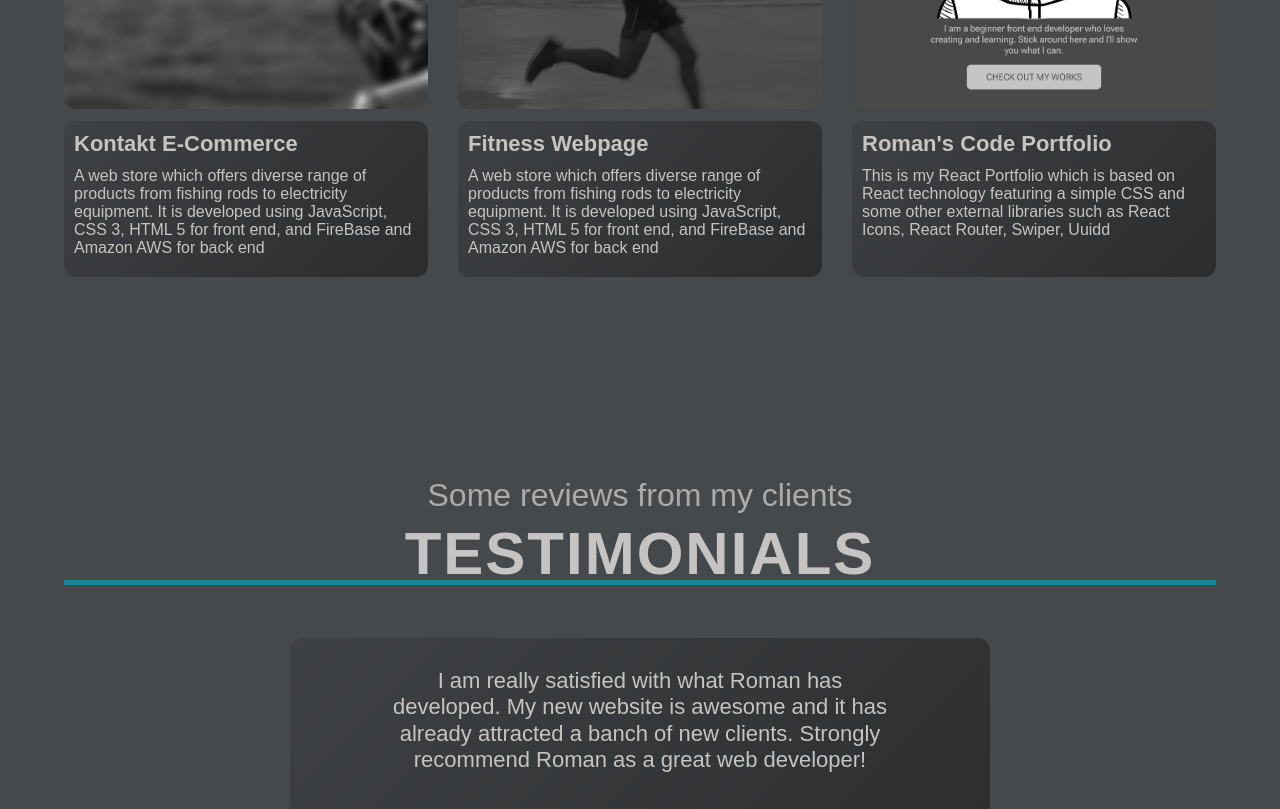
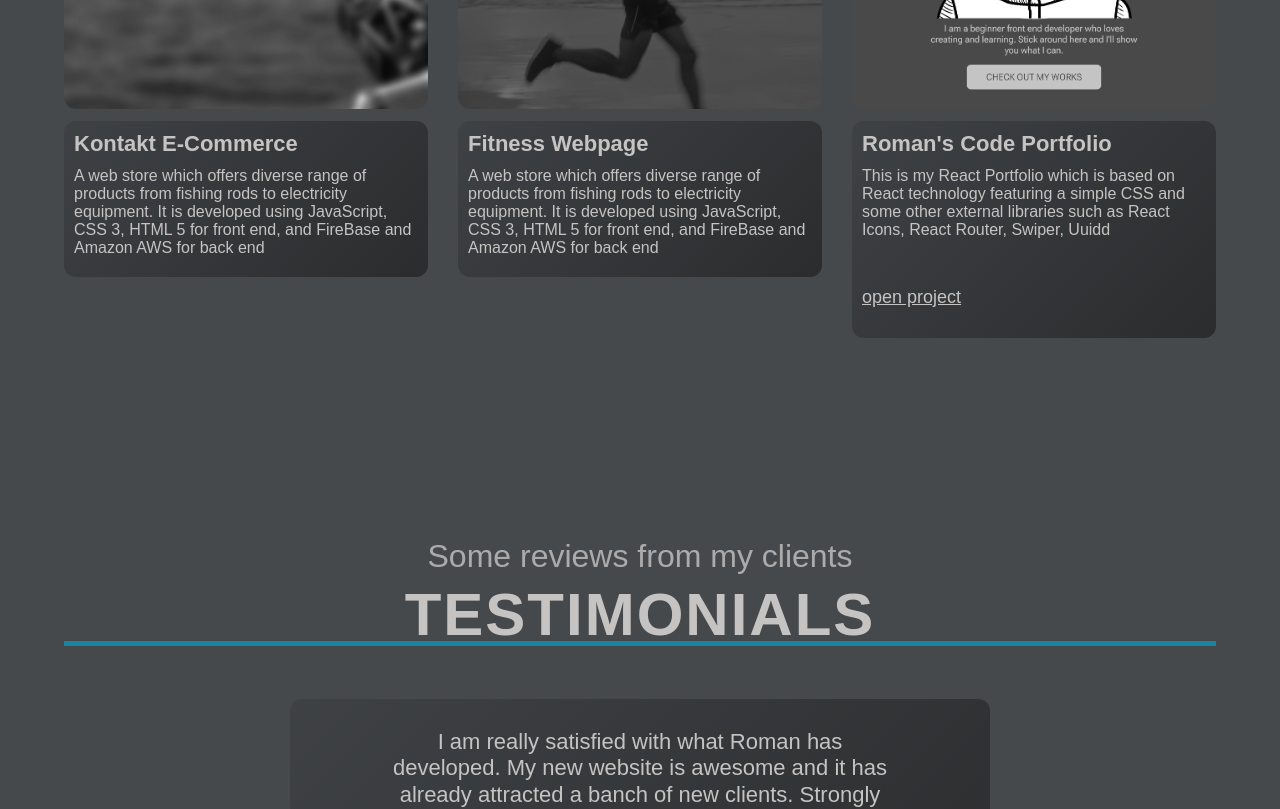
Before and after one commit to romaniso/React-Portfolio-Project, a React (Create React App) app: page / in a window 1280 px wide. Shown: the part 2720-3529 px from the top of the page. Built offline with nearby package versions, Linux system fonts and the light colour scheme.

Commit message:
add links to projects

```diff
--- a/src/assets/data/projects.js
+++ b/src/assets/data/projects.js
@@ -23,6 +23,7 @@ const projects = [
     name: "Roman's Code Portfolio ",
     des: "This is my React Portfolio which is based on React technology featuring a simple CSS and some other external libraries such as React Icons, React Router, Swiper, Uuidd",
     img: RomanCodeImg,
+    link: "https://codewithroman.netlify.app/",
   },
   {
     id: uuidv4(),
@@ -35,6 +36,7 @@ const projects = [
     name: "Roman's Code Portfolio ",
     des: "This is my React Portfolio which is based on React technology featuring a simple CSS and some other external libraries such as React Icons, React Router, Swiper, Uuidd",
     img: RomanCodeImg,
+    link: "https://codewithroman.netlify.app/",
   },
   {
     id: uuidv4(),
--- a/src/components/ProjectItem.jsx
+++ b/src/components/ProjectItem.jsx
@@ -6,6 +6,7 @@ export default function ProjectItem({
   img = FitnessImg,
   title = "Project Name",
   des = "Lorem ipsum dolor sit amet consectetur adipisicing elit. Expedita,mollitia facilis sit nesciunt veritatis adipisci similique numquamnemo error possimus optio atque sequi voluptas quod recusandae ullamiusto illo debitis!",
+  link,
 }) {
   return (
     <div className="projectItem">
@@ -17,6 +18,11 @@ export default function ProjectItem({
           <h3 className="projectItem__title">{title}</h3>
         </Link>
         <p className="projectItem__des">{des}</p>
+        {link && (
+          <a className="projectItem__btn" href={link}>
+            open project
+          </a>
+        )}
       </div>
     </div>
   );
--- a/src/components/ProjectsSection.jsx
+++ b/src/components/ProjectsSection.jsx
@@ -47,6 +47,7 @@ export default function ProjectsSection() {
                     title={project.name}
                     img={project.img}
                     des={project.des}
+                    link={project.link}
                   />
                 </SwiperSlide>
               );
--- a/src/styles/ProjectsSection.css
+++ b/src/styles/ProjectsSection.css
@@ -55,6 +55,14 @@
   font-family: var(--main-font);
   margin-top: 1rem;
   min-height: 100px;
+}
+
+.projectItem__btn {
+  display: inline-block;
+  font-size: 1.8rem;
+  text-decoration: underline;
+  margin: 2rem 0;
+  color: var(--hihglight-color);
 }
 
 /* Swiper Styles */
```
Also changed, not shown: 1 other file (tests, documents, lock files or other folders).
